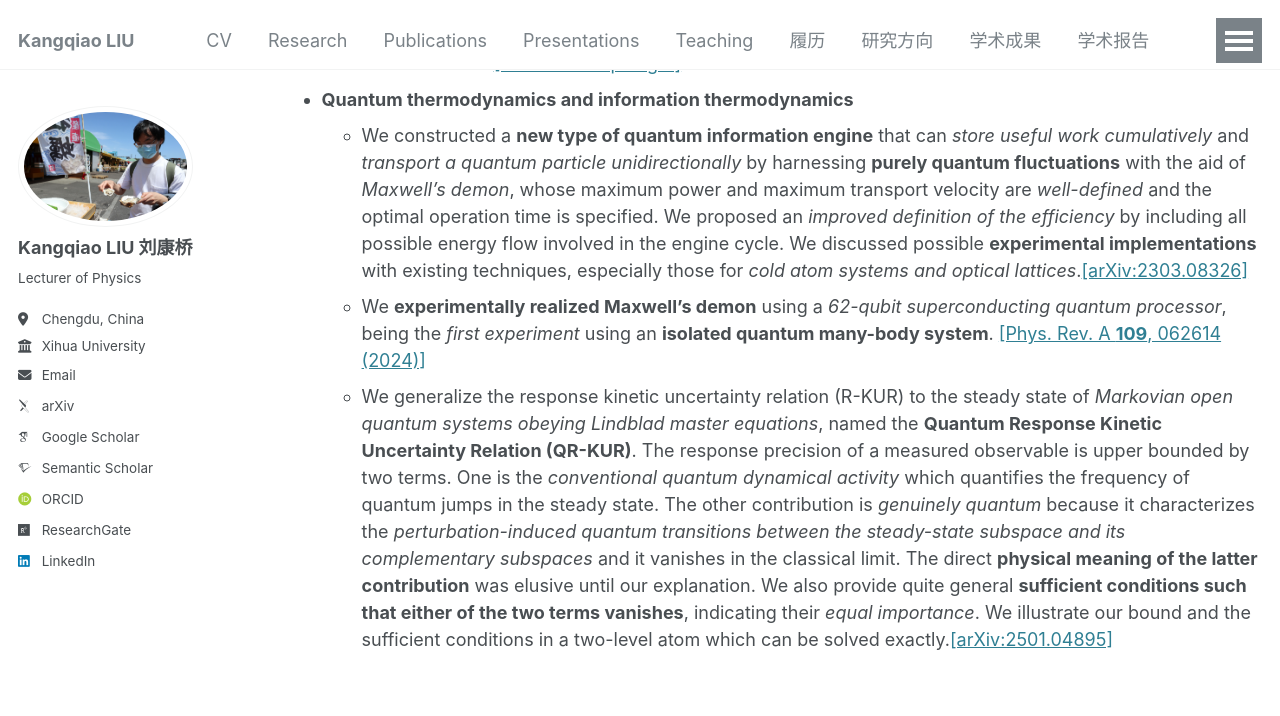
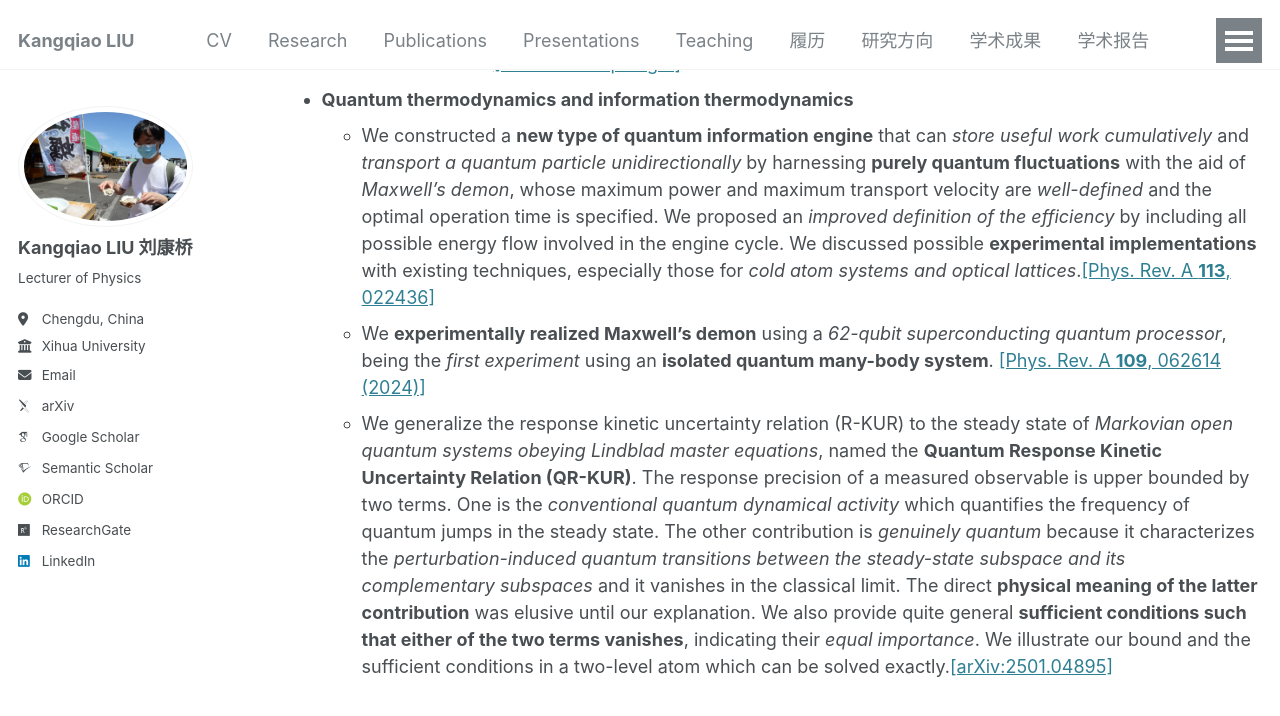
Before and after one commit to KangqiaoLiu/KangqiaoLiu.github.io, a Jekyll site: the page built from _pages/research.md, in a window 1280 px wide and 900 px high, scrolled down 582 px. Shown: the top 716 px of the window. Built offline with Jekyll 4.4.1, drawn with Linux system fonts in a browser that asks for light colours; some web fonts are replaced.

Commit message:
Update research.md

```diff
--- a/_pages/research.md
+++ b/_pages/research.md
@@ -21,6 +21,6 @@ redirect_from:
   * We derived the **stationary distribution** and found a **power-law escape rate** from a local minimum for *minibatch SGD*.[[ICML 2022 Spotlight]](https://proceedings.mlr.press/v162/mori22a.html)
 
 * **Quantum thermodynamics and information thermodynamics**
-  * We constructed a **new type of quantum information engine** that can *store useful work cumulatively* and *transport a quantum particle unidirectionally* by harnessing **purely quantum fluctuations** with the aid of *Maxwell's demon*, whose maximum power and maximum transport velocity are *well-defined* and the optimal operation time is specified. We proposed an *improved definition of the efficiency* by including all possible energy flow involved in the engine cycle. We discussed possible **experimental implementations** with existing techniques, especially those for *cold atom systems and optical lattices*.[[arXiv:2303.08326]](https://arxiv.org/abs/2303.08326)
+  * We constructed a **new type of quantum information engine** that can *store useful work cumulatively* and *transport a quantum particle unidirectionally* by harnessing **purely quantum fluctuations** with the aid of *Maxwell's demon*, whose maximum power and maximum transport velocity are *well-defined* and the optimal operation time is specified. We proposed an *improved definition of the efficiency* by including all possible energy flow involved in the engine cycle. We discussed possible **experimental implementations** with existing techniques, especially those for *cold atom systems and optical lattices*.[[Phys. Rev. A **113**, 022436]](https://journals.aps.org/pra/abstract/10.1103/rhvv-yd6w)
   * We **experimentally realized Maxwell's demon** using a *62-qubit superconducting quantum processor*, being the *first experiment* using an **isolated quantum many-body system**. [[Phys. Rev. A **109**, 062614 (2024)]](https://journals.aps.org/pra/abstract/10.1103/PhysRevA.109.062614)
   * We generalize the response kinetic uncertainty relation (R-KUR) to the steady state of *Markovian open quantum systems obeying Lindblad master equations*, named the **Quantum Response Kinetic Uncertainty Relation (QR-KUR)**. The response precision of a measured observable is upper bounded by two terms. One is the *conventional quantum dynamical activity* which quantifies the frequency of quantum jumps in the steady state. The other contribution is *genuinely quantum* because it characterizes the *perturbation-induced quantum transitions between the steady-state subspace and its complementary subspaces* and it vanishes in the classical limit. The direct **physical meaning of the latter contribution** was elusive until our explanation. We also provide quite general **sufficient conditions such that either of the two terms vanishes**, indicating their *equal importance*. We illustrate our bound and the sufficient conditions in a two-level atom which can be solved exactly.[[arXiv:2501.04895]](https://arxiv.org/abs/2501.04895)
```
